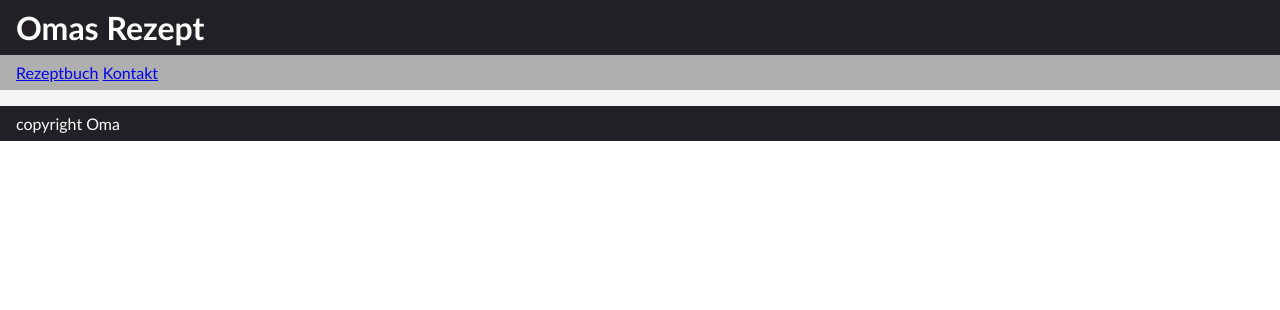
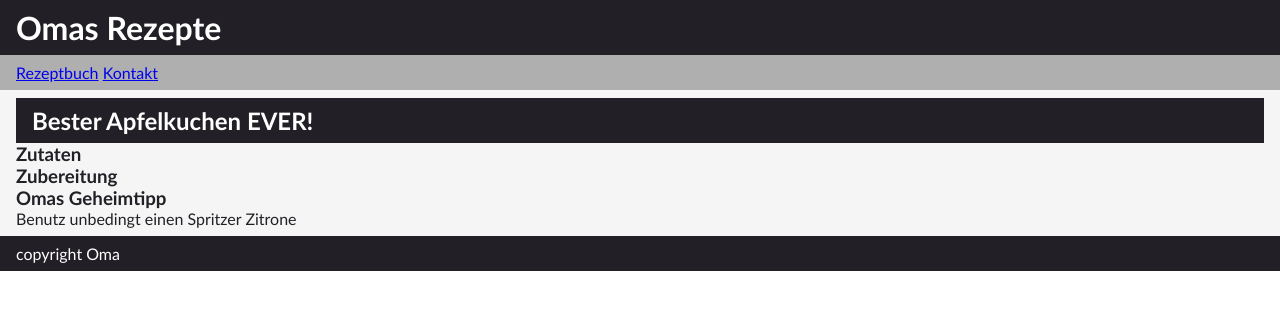
Before and after one commit to yannick-oe/Github-remote-repo-text, a plain HTML site: page index.html in a window 1280 px wide. Drawn offline with Linux system fonts and the light colour scheme.

Commit message:
updated index.html

```diff
--- a/index.html
+++ b/index.html
@@ -11,14 +11,32 @@
 
 <body>
     <header>
-        <h1>Omas Rezept</h1>
+        <h1>Omas Rezepte</h1>
     </header>
     <nav>
         <a href="#">Rezeptbuch</a>
         <a href="#">Kontakt</a>
     </nav>
     <main>
+        <article>
+            <header>
+                <h2>Bester Apfelkuchen EVER!</h2>
+            </header>
+            <section>
+                <h3>Zutaten</h3>
 
+            </section>
+            <section>
+                <h3>Zubereitung</h3>
+            </section>
+
+            <aside>
+                <h3>Omas Geheimtipp</h3>
+                <p>
+                    Benutz unbedingt einen Spritzer Zitrone
+                </p>
+            </aside>
+        </article>
     </main>
 
     <footer>
```
